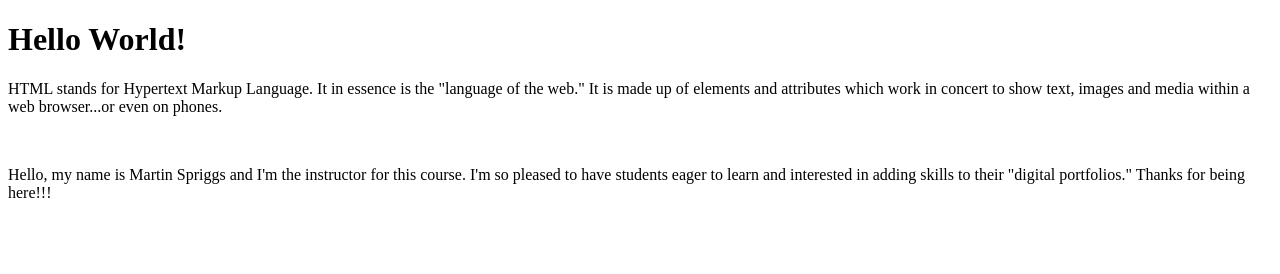
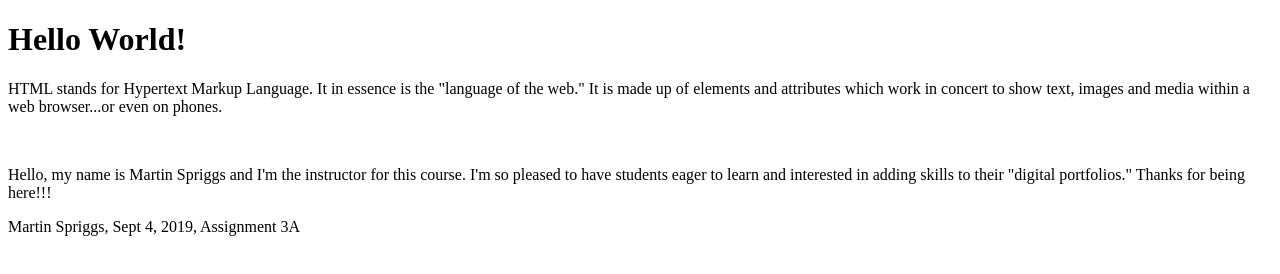
Before and after one commit to mspriggs/HelloWorld, a plain HTML site: page index.html in a window 1280 px wide. Drawn offline with Linux system fonts and the light colour scheme.

Commit message:
Added paragraph to index.html page

```diff
--- a/index.html
+++ b/index.html
@@ -11,5 +11,6 @@
     <p>
       Hello, my name is Martin Spriggs and I'm the instructor for this course. I'm so pleased to have students eager to learn and interested in adding skills to their "digital portfolios." Thanks for being here!!!
     </p>
+    <p>Martin Spriggs, Sept 4, 2019, Assignment 3A</p>
   </body>
 </html>
```
